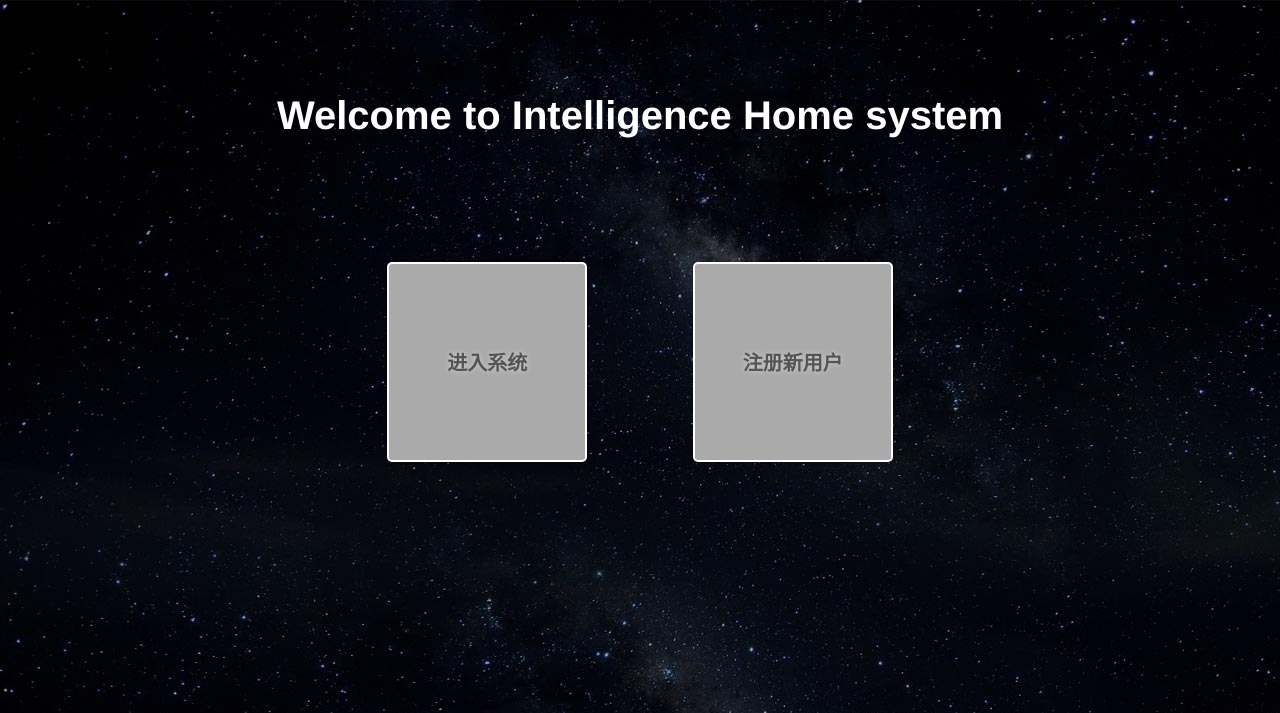
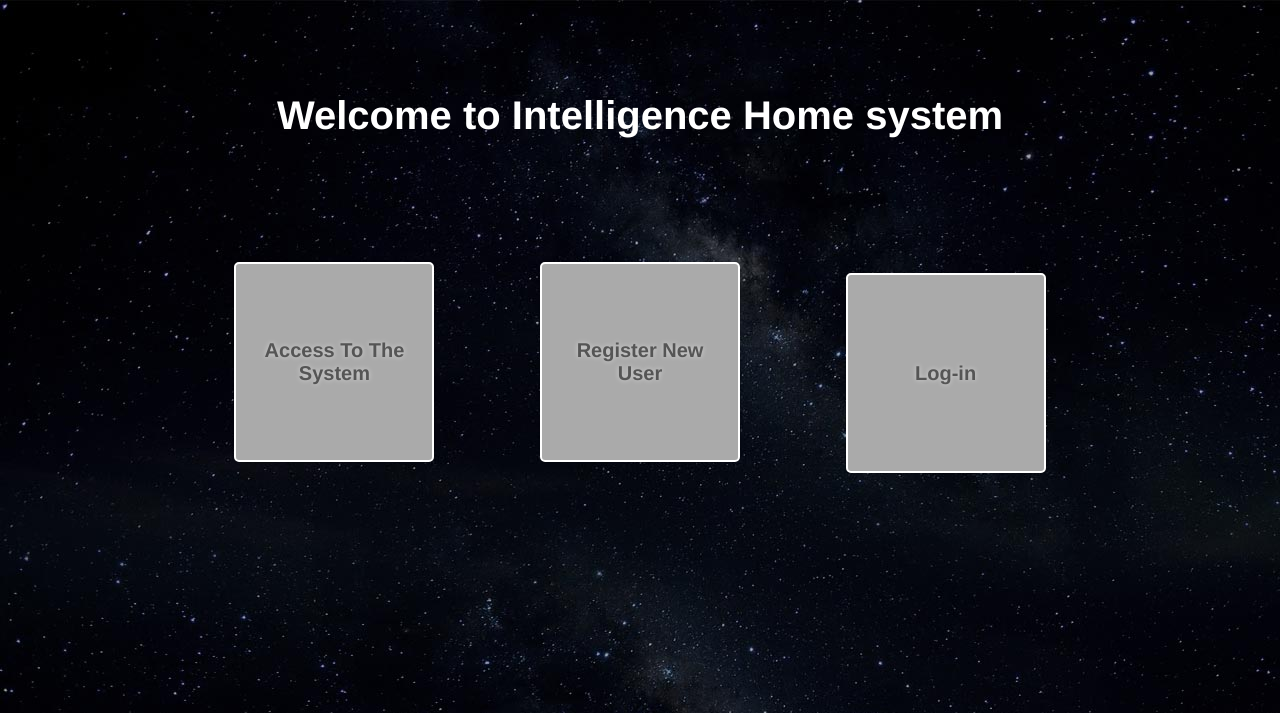
Before and after one commit to maxnchloebff/EnergySystem, a Flask app: template templates/index.html in a window 1280 px wide. Shown: the top 713 px of the page. Run offline with Flask 2, Linux system fonts and the light colour scheme; the template is opened without the code that fills it, so the values that code supplies are empty.

Commit message:
上传了一些screenshot

```diff
--- a/app.py
+++ b/app.py
@@ -13,7 +13,8 @@
 Is_login = False
 Current_user = None
 oCurrentUser = None
-PORT = 2567
+PORT = 2561
+
 
 
 app = Flask(__name__)
@@ -175,9 +176,14 @@
     if not Is_login:
         return redirect(url_for('log_in'))
     else:
-        result = Data.query.filter(Data.dataid == Current_user).all()
+        result = Data.query.filter(Data.dataid == oCurrentUser.dataid).all()
+        data = []
+        time = []
+        for one in result:
+            data.append(one.use_data)
+            time.append(one.ts)
 
-        return render_template('html/prediction.html',current_user=Current_user)
+        return render_template('html/prediction.html', current_user=Current_user, data=data,ts=time)
 
 @app.route('/delete_user/<user_name>')
 def delete_user(user_name):
--- a/static/css/beautiful_button.css
+++ b/static/css/beautiful_button.css
@@ -15,7 +15,7 @@
     display: block;
     outline: none;
     padding: 20px;
-    color: #d6d57e;
+    color: #fefeff;
     text-transform: uppercase;
     background: linear-gradient(135deg, #e570e7 0%,#79f1fc 100%);
     box-sizing: border-box;
--- a/static/css/login.css
+++ b/static/css/login.css
@@ -2,7 +2,7 @@
     font-family:"Comic Sans MS", "Monotype Corsiva", cursive;
     font-size: 20px;
     background:  url("../image/bg.jpg") 0 0 repeat;
-    color: rgba(181, 95, 80, 0.99);
+    color: rgb(255, 255, 255);
 }
 h1{
     width: 50%;
--- a/templates/html/data.html
+++ b/templates/html/data.html
@@ -40,7 +40,7 @@
             </thead>
             <tbody>
             <tr class="form_content">
-                <th scope="row" class="form_tag">电器类型</th>
+                <th scope="row" class="form_tag">Type</th>
                 {%for one in form  %}
                     <td class="form_value">{{ one[1] }}</td>
 
--- a/templates/index.html
+++ b/templates/index.html
@@ -12,6 +12,7 @@
         {
             const oButton_system = document.getElementById("access_to_system");
             const oButton_new_user = document.getElementById("register_new_user");
+            const oButton_login = document.getElementById("Log-in");
             oButton_system.onclick = function(){
                 {% if islogin == True%}
                     window.location.href ="/data";
@@ -22,6 +23,9 @@
 
             };
             oButton_new_user.onclick = function(){
+                window.location.href ="/log_in";
+            };
+            oButton_login.onclick = function(){
                 window.location.href ="/log_in";
             };
         };
@@ -50,10 +54,13 @@
     <!--</div>-->
 
         <button id="access_to_system" class = rotate_button>
-            进入系统
+            Access To The System
         </button>
         <button id="register_new_user" class = rotate_button>
-            注册新用户
+            Register New User
+        </button>
+        <button id="Log-in" class = rotate_button>
+            Log-in
         </button>
 </div>
 
```
Also changed, not shown: 10 other files.
